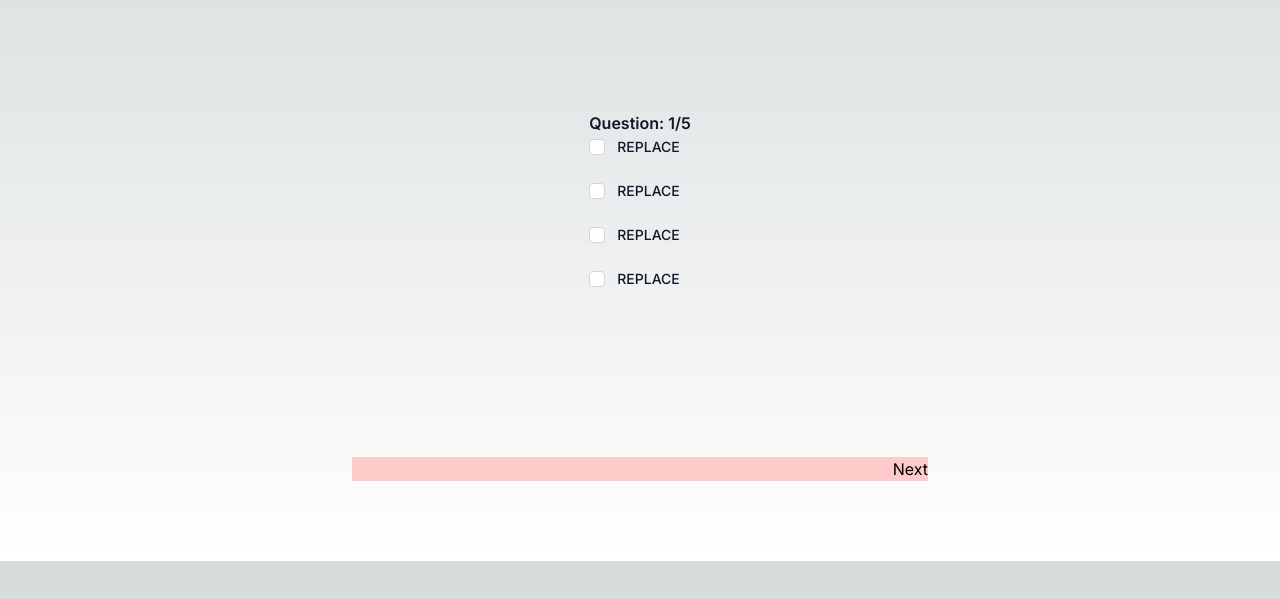
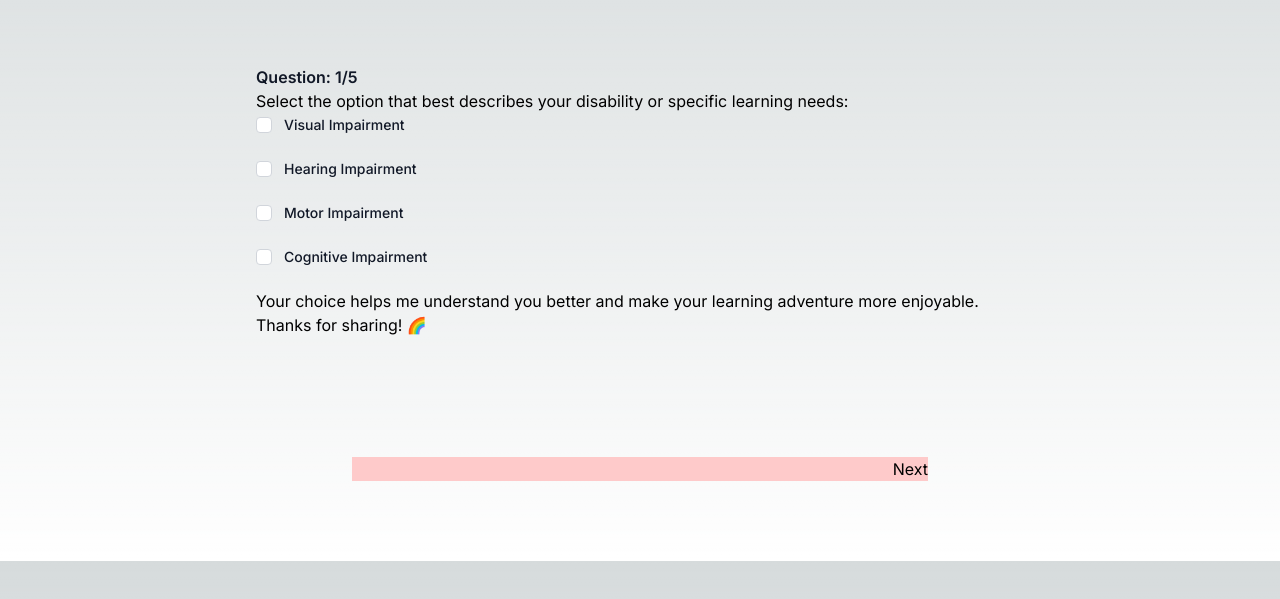
Before and after one commit to jsoto007/learn-link, a Next.js app in the folder client/: page /signup/questionnaire in a window 1280 px wide. Shown: the part 159-758 px from the top of the page. Built offline with nearby package versions, Linux system fonts and the light colour scheme.

Commit message:
dynamically render questionnaire, update state when checked

```diff
--- a/client/src/app/signup/questionnaire/page.jsx
+++ b/client/src/app/signup/questionnaire/page.jsx
@@ -38,7 +38,14 @@ const questions = [
 
 export default function Questionnaire() {
   const [activeQuestionNum, setActiveQuestionNum] = useState(0)
-  // const [activeQuestion, setActiveQuestion] = useState(null)
+  const [isChecked, setIsChecked] = useState(false)
+  const [selectedAnswers, setSelectedAnswers] = useState({
+    0: [],
+    1: [],
+    2: [],
+    3: [],
+    4: []
+  })
   // const [activeAnswer1, setActiveAnswer1] = useState(null)
   // const [activeAnswer2, setActiveAnswer2] = useState(null)
   // const [activeAnswer3, setActiveAnswer3] = useState(null)
@@ -46,6 +53,29 @@ export default function Questionnaire() {
 
   const {question, answers, outro} = questions[activeQuestionNum]
 
+  const nextQuestion = () => {
+    if (activeQuestionNum !== questions.length - 1){
+      setActiveQuestionNum(activeQuestionNum + 1)
+    }
+  }
+
+  const handleCheckChange = (e) => {
+    if(e.target.checked){
+      setSelectedAnswers({...selectedAnswers, [activeQuestionNum]: [...selectedAnswers[activeQuestionNum],e.target.value]})
+    } else{
+      let removeVal = selectedAnswers[activeQuestionNum].find((currentVal) => currentVal === e.target.value)
+      let removeValIndex = selectedAnswers[activeQuestionNum].indexOf(removeVal)
+      if(removeValIndex >= -1){
+        selectedAnswers[activeQuestionNum].splice(removeValIndex, 1)}
+      console.log(selectedAnswers)
+    }
+  }
+
+  const handleSubmit = () => {
+    console.log('submitted!')
+  }
+
+  console.log(selectedAnswers)
   return (
     <div className="mx-auto max-w-7xl px-4 sm:px-6 lg:px-8">
        {/* We've used 3xl here, but feel free to try other max-widths based on your needs */}
@@ -54,77 +84,36 @@ export default function Questionnaire() {
       <fieldset>
       <label className="text-base font-semibold text-gray-900">Question: <span>{activeQuestionNum + 1}/{questions.length}</span></label>
       <legend className="sr-only">Questions</legend>
+      <h3>{question}</h3>
       <div className="space-y-5">
-        <div className="relative flex items-start">
+        {answers.map((answer, id) => {
+          return (
+          <div key={id + 1} className="relative flex items-start">
             <div className="flex h-6 items-center">
               <input
-              id="answer-1"
-              aria-describedby="answer1-description"
-              name="answer-1"
+                id={`answer-${id + 1}`}
+                aria-describedby={`answer${id + 1}-description`}
+                name={`answer-${id + 1}`}
                 type="checkbox"
+                value={answer}
+                onChange={handleCheckChange}
                 className="h-4 w-4 rounded border-gray-300 text-indigo-600 focus:ring-indigo-600"
               />
             </div>
             <div className="ml-3 text-sm leading-6">
-            <label htmlFor="answer-1" className="font-medium text-gray-900">
-              REPLACE
+              <label htmlFor={`answer-${id + 1}`} className="font-medium text-gray-900">
+                {answer}
               </label>
             </div>
           </div>
-        <div className="relative flex items-start">
-          <div className="flex h-6 items-center">
-            <input
-              id="answer-2"
-              aria-describedby="answer-2-description"
-              name="answer-2"
-              type="checkbox"
-              className="h-4 w-4 rounded border-gray-300 text-indigo-600 focus:ring-indigo-600"
-            />
-          </div>
-          <div className="ml-3 text-sm leading-6">
-            <label htmlFor="answer-2" className="font-medium text-gray-900">
-              REPLACE
-            </label>
-          </div>
-        </div>
-        <div className="relative flex items-start">
-          <div className="flex h-6 items-center">
-            <input
-              id="answer-3"
-              aria-describedby="answer-3-description"
-              name="answer-3"
-              type="checkbox"
-              className="h-4 w-4 rounded border-gray-300 text-indigo-600 focus:ring-indigo-600"
-            />
-          </div>
-          <div className="ml-3 text-sm leading-6">
-            <label htmlFor="answer-3" className="font-medium text-gray-900">
-              REPLACE
-            </label>
-          </div>
-        </div>
-        <div className="relative flex items-start">
-          <div className="flex h-6 items-center">
-            <input
-              id="answer-4"
-              aria-describedby="answer-4-description"
-              name="answer-4"
-              type="checkbox"
-              className="h-4 w-4 rounded border-gray-300 text-indigo-600 focus:ring-indigo-600"
-            />
-          </div>
-          <div className="ml-3 text-sm leading-6">
-            <label htmlFor="answer-4" className="font-medium text-gray-900">
-              REPLACE
-            </label>
-          </div>
-        </div>
+          )})}
+        <div>{outro}</div>
       </div>
     </fieldset>
-      <div>
-    </div>
         <div className='flex justify-end bg-red-200 w-[45%] absolute bottom-40 '>
-          <a href='#'>Next</a>
+          {activeQuestionNum === questions.length - 1 ?
+            (<button onClick={handleSubmit}>Submit</button>)
+            : (<button onClick={nextQuestion}>Next</button>)}
         </div>
       </div>
     </div>
```
Lines whose indentation alone changed are shown as unchanged.
